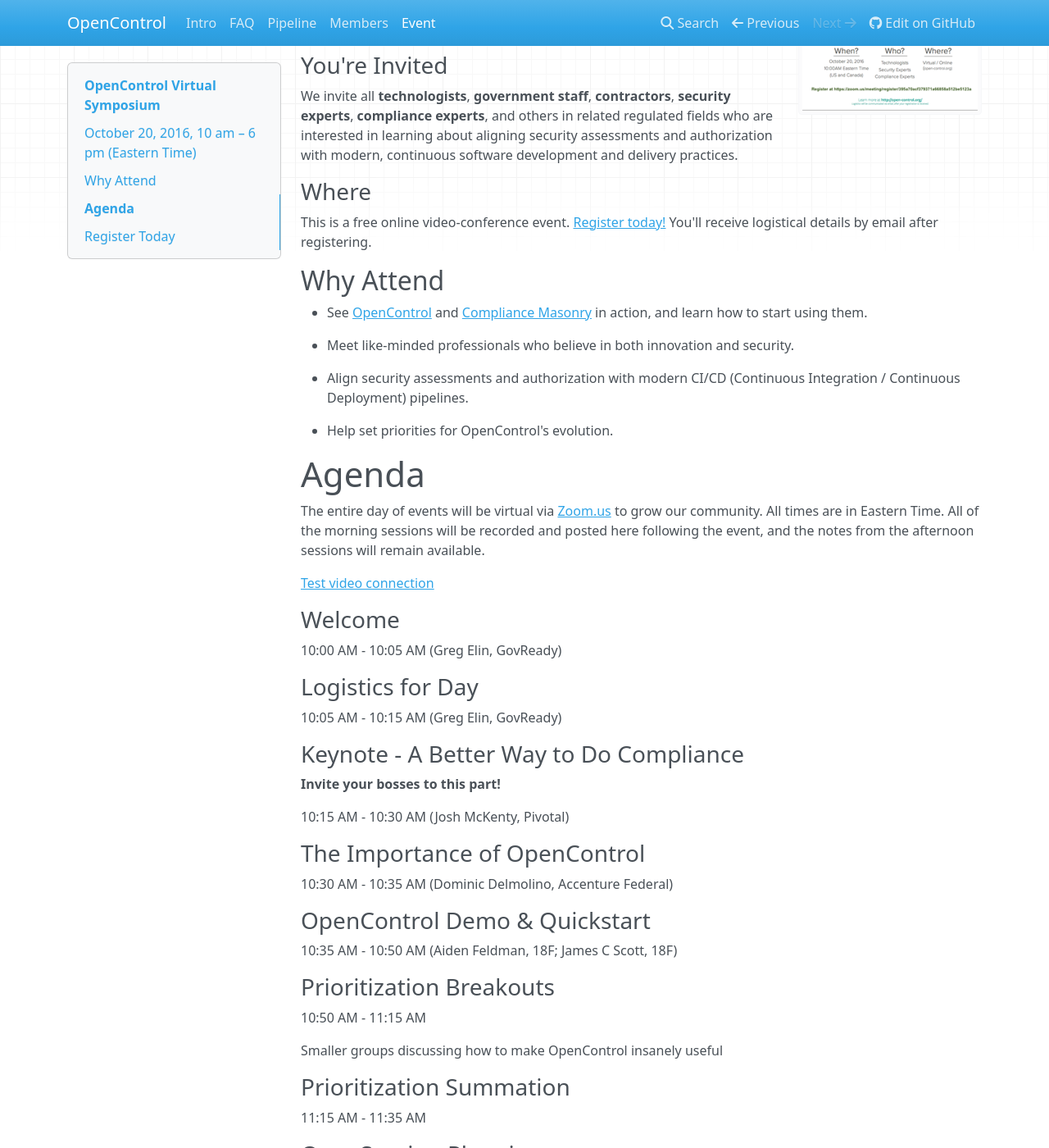
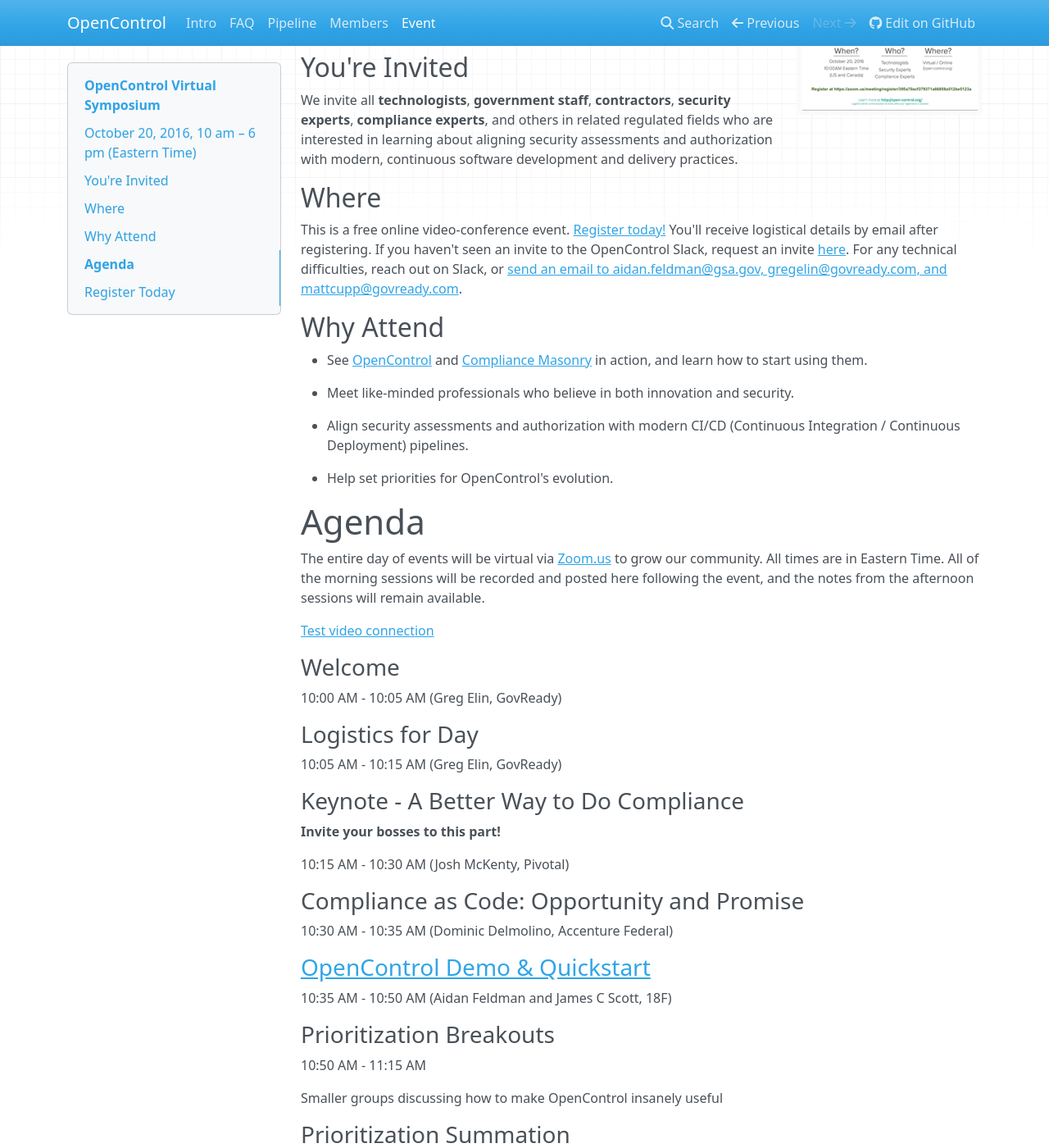
Before and after one commit to opencontrol/website, an MkDocs documentation site: the page built from docs/event2016.md, in a window 1280 px wide and 1400 px high, scrolled down 351 px. Shown: the whole window at 82% size. Built offline with MkDocs 1.6.1, drawn with Linux system fonts in a browser that asks for light colours; nearby versions of some CDN libraries; old or Windows-style settings are respelled for this version of MkDocs.

Commit message:
updates to event page

```diff
--- a/docs/event2016.md
+++ b/docs/event2016.md
@@ -13,16 +13,16 @@
 and to show the developments taking place within
 the open-source community under the OpenControl project.
 
-### You're Invited
+## You're Invited
 
 We invite all **technologists**, **government staff**, **contractors**, **security experts**, **compliance experts**, and
 others in related regulated fields who are interested in learning
 about aligning security assessments and authorization with
 modern, continuous software development and delivery practices.
 
-### Where
+## Where
 
-This is a free online video-conference event. [Register today!](https://zoom.us/meeting/register/395a70acf379371a66858a512be5123a) You'll receive logistical details by email after registering.
+This is a free online video-conference event. [Register today!](https://zoom.us/meeting/register/395a70acf379371a66858a512be5123a) You'll receive logistical details by email after registering. If you haven't seen an invite to the OpenControl Slack, request an invite [here](https://opencontrol-slack-inviter.herokuapp.com/). For any technical difficulties, reach out on Slack, or [send an email to aidan.feldman@gsa.gov, gregelin@govready.com, and mattcupp@govready.com](mailto:aidan.feldman@gsa.gov,gregelin@govready.com,mattcupp@govready.com).
 
 ## Why Attend
 
@@ -52,11 +52,11 @@
 
 10:15 AM - 10:30 AM (Josh McKenty, Pivotal)
 
-### The Importance of OpenControl
+### Compliance as Code: Opportunity and Promise
 10:30 AM - 10:35 AM (Dominic Delmolino, Accenture Federal)
 
-### OpenControl Demo & Quickstart
-10:35 AM - 10:50 AM (Aiden Feldman, 18F; James C Scott, 18F)
+### [OpenControl Demo & Quickstart](https://speakerdeck.com/aidanfeldman/compliance-masonry-quickstart)
+10:35 AM - 10:50 AM (Aidan Feldman and James C Scott, 18F)
 
 ### Prioritization Breakouts
 10:50 AM - 11:15 AM
```
